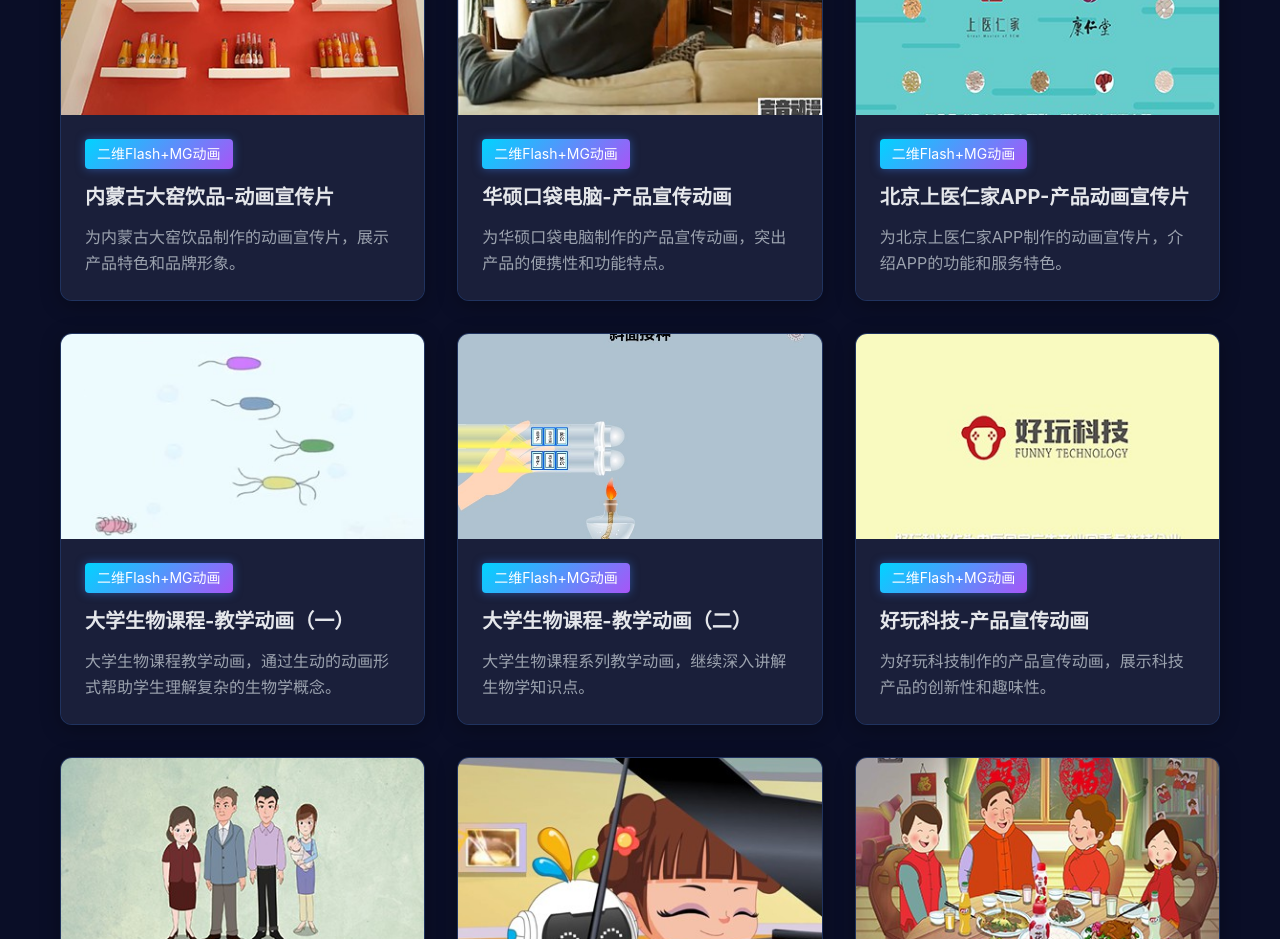
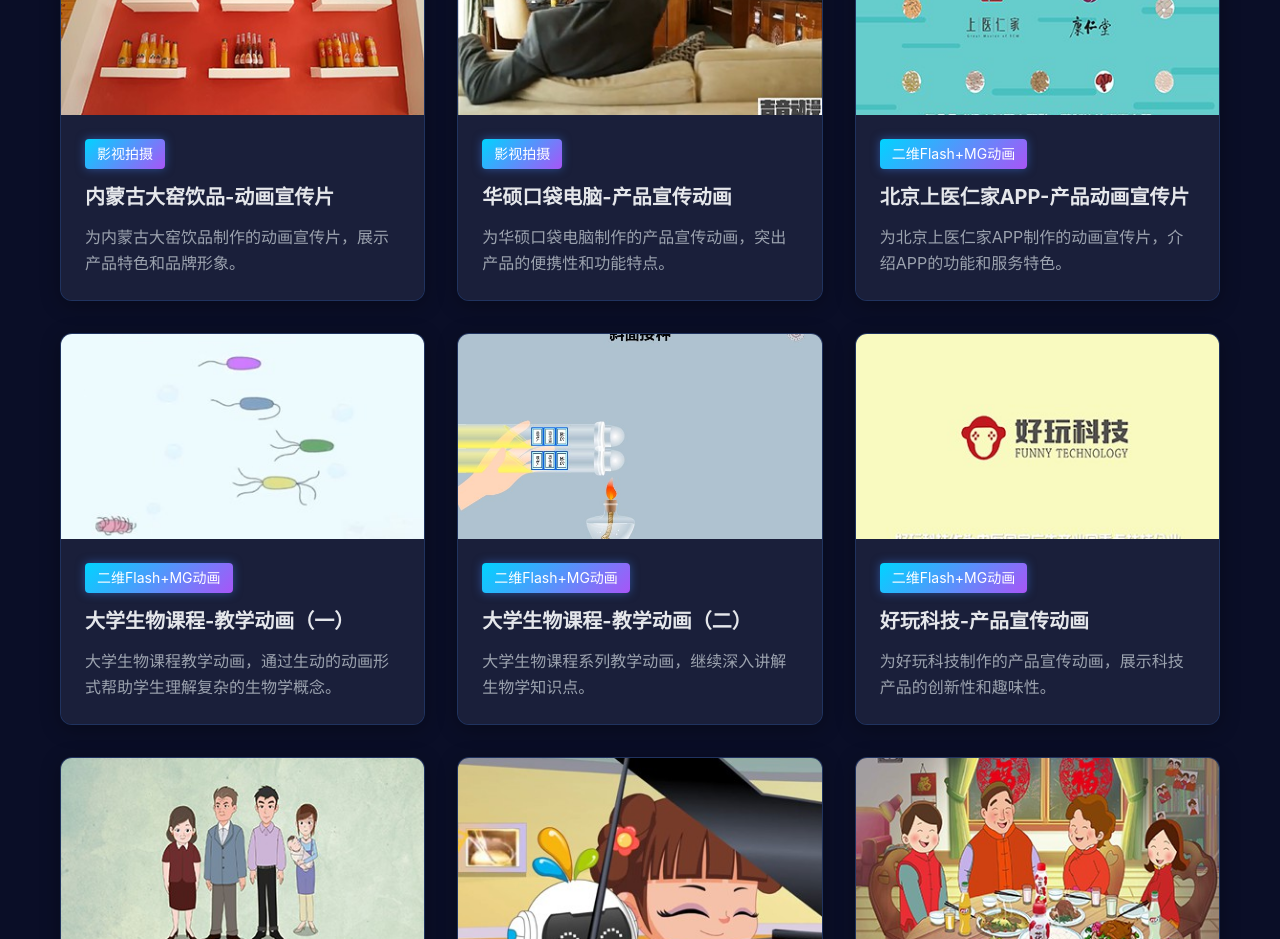
Before and after one commit to Xuyingtai/jydm_official-website, a React (Vite) app: page /cases in a window 1280 px wide. Shown: the part 3280-4219 px from the top of the page. Built offline with nearby package versions, Linux system fonts and the light colour scheme; a web font is replaced by a local one.

Commit message:
Move 鍐呰挋鍙ゅぇ绐戦ギ鍝?and 鍗庣鍙ｈ鐢佃剳 cases from 浜岀淮Flash+MG鍔ㄧ敾 to 褰辫鎷嶆憚 category

```diff
--- a/src/pages/Cases.tsx
+++ b/src/pages/Cases.tsx
@@ -142,14 +142,14 @@
     {
       id: 19,
       title: '内蒙古大窑饮品-动画宣传片',
-      category: '二维Flash+MG动画',
+      category: '影视拍摄',
       description: '为内蒙古大窑饮品制作的动画宣传片，展示产品特色和品牌形象。',
       image: '/images/cases/内蒙古大窑饮品.jpg'
     },
     {
       id: 20,
       title: '华硕口袋电脑-产品宣传动画',
-      category: '二维Flash+MG动画',
+      category: '影视拍摄',
       description: '为华硕口袋电脑制作的产品宣传动画，突出产品的便携性和功能特点。',
       image: '/images/cases/华硕口袋电脑.jpg'
     },
```
